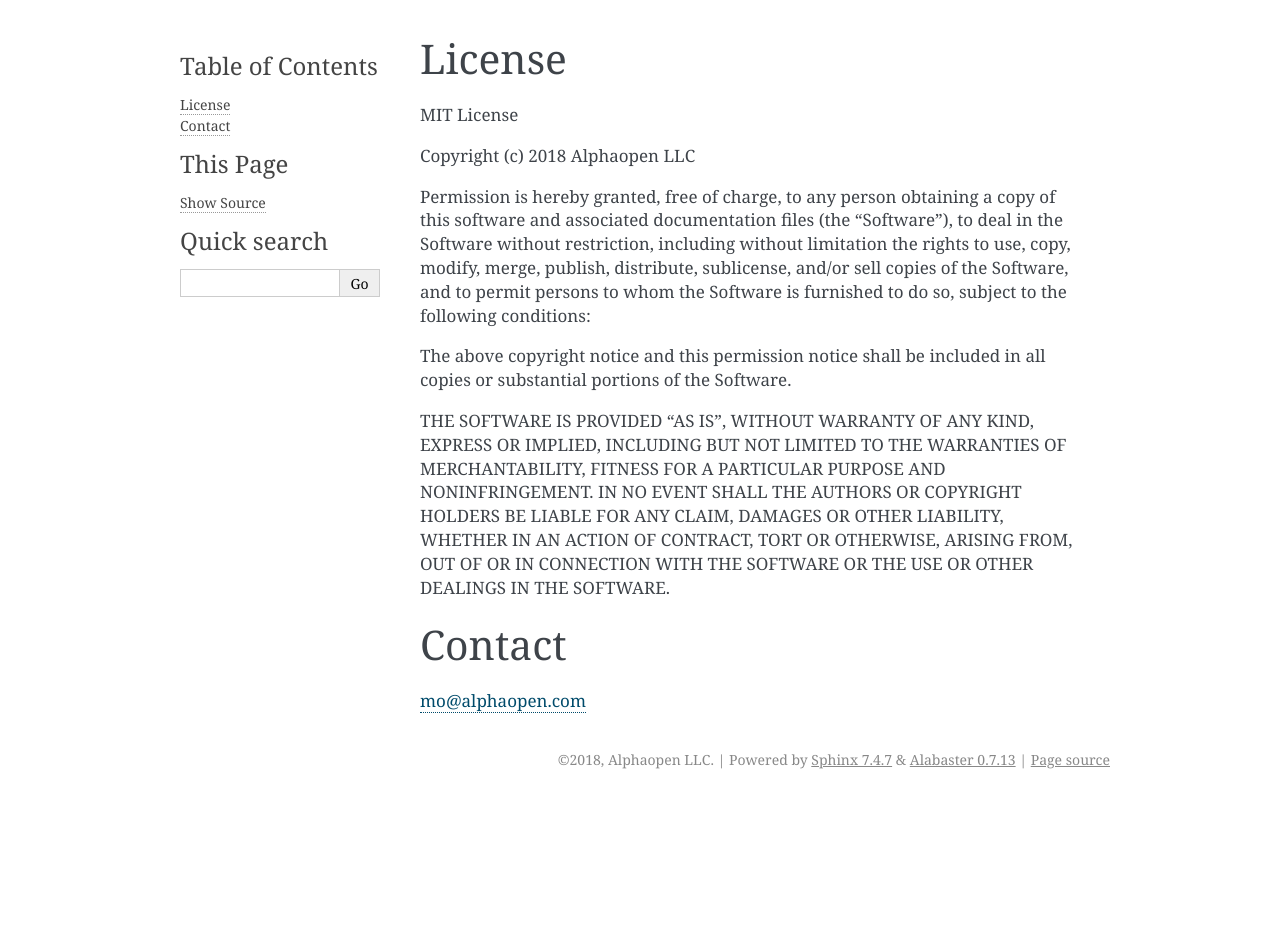
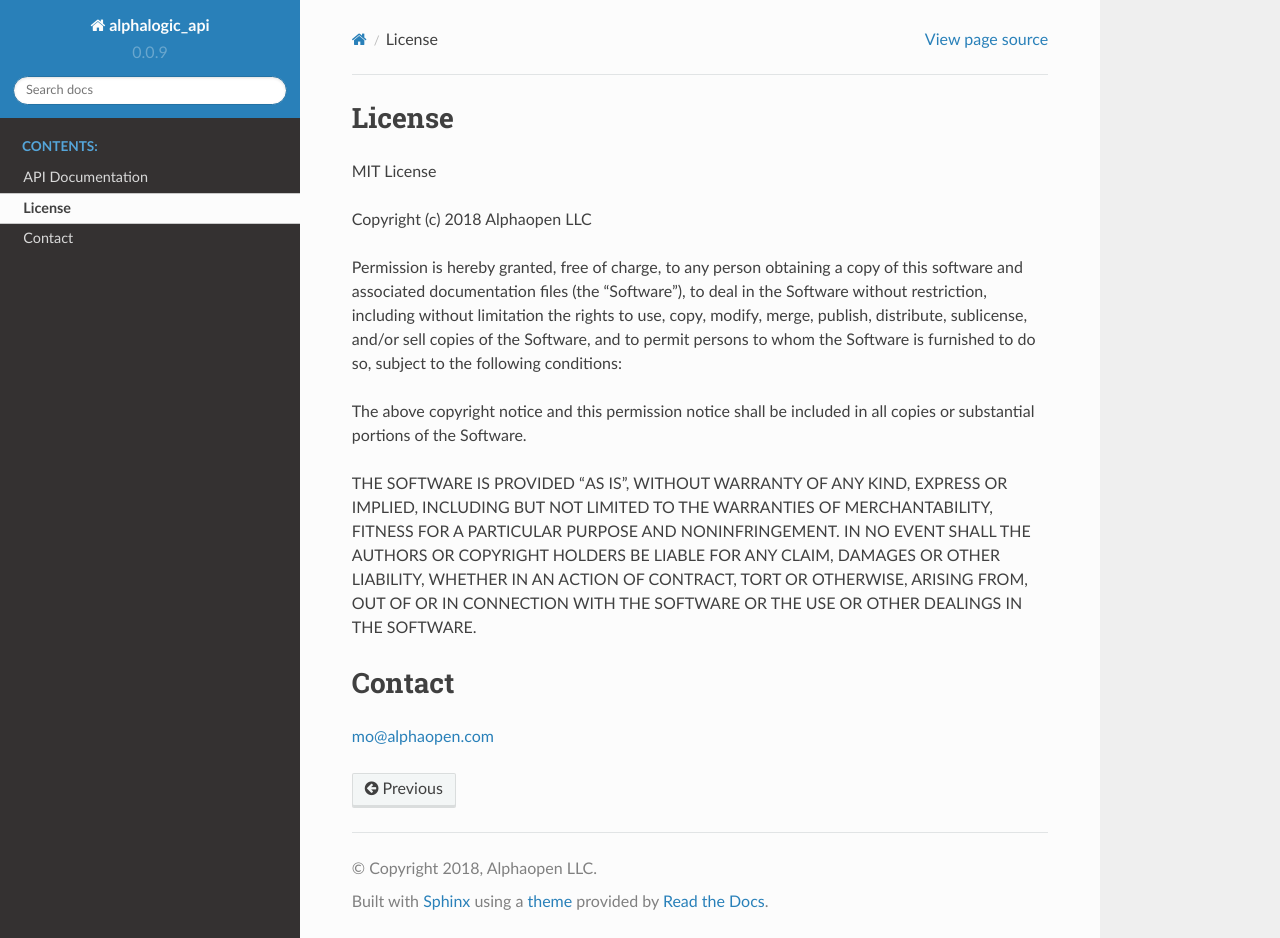
Before and after one commit to Alphaopen/alphalogic_api, a Sphinx documentation site: the page built from docs/license.rst, in a window 1280 px wide and 938 px high. Built offline with Sphinx 7.4.7 and the Read the Docs theme 2.0.0, drawn with Linux system fonts in a browser that asks for light colours.

Commit message:
sphinx_rtd_theme documentation

```diff
--- a/docs/alphalogic_api.rst
+++ b/docs/alphalogic_api.rst
@@ -14,11 +14,12 @@ Root
 .. autoclass:: Root
    :members:
 
-Device
+Object
 ~~~~~~
 
-.. autoclass:: Device
+.. autoclass:: Object
    :members:
+
 
 .. py:module:: alphalogic_api.objects.parameter
 
--- a/docs/conf.py
+++ b/docs/conf.py
@@ -12,9 +12,9 @@
 # add these directories to sys.path here. If the directory is relative to the
 # documentation root, use os.path.abspath to make it absolute, like shown here.
 #
-# import os
-# import sys
-# sys.path.insert(0, os.path.abspath('.'))
+import os
+import sys
+sys.path.insert(0, os.path.abspath(os.path.join(os.pardir)))
 
 
 # -- Project information -----------------------------------------------------
@@ -23,10 +23,12 @@ project = u'alphalogic_api'
 copyright = u'2018, Alphaopen LLC'
 author = u'Alphaopen LLC'
 
+
+import alphalogic_api
 # The short X.Y version
-version = u''
+version = alphalogic_api.__version__
 # The full version, including alpha/beta/rc tags
-release = u'0.0.9'
+release = alphalogic_api.__version__
 
 
 # -- General configuration ---------------------------------------------------
@@ -43,7 +45,7 @@ extensions = [
 ]
 
 # Add any paths that contain templates here, relative to this directory.
-templates_path = ['ntemplates']
+# templates_path = ['ntemplates']
 
 # The suffix(es) of source filenames.
 # You can specify multiple suffix as a list of string:
@@ -75,7 +77,13 @@ pygments_style = 'sphinx'
 # The theme to use for HTML and HTML Help pages.  See the documentation for
 # a list of builtin themes.
 #
-html_theme = 'alabaster'
+on_rtd = os.environ.get('READTHEDOCS', None) == 'True'
+
+if not on_rtd:  # only import and set the theme if we're building docs locally
+    import sphinx_rtd_theme
+    html_theme = 'sphinx_rtd_theme'
+    html_theme_path = [sphinx_rtd_theme.get_html_theme_path()]
+
 
 # Theme options are theme-specific and customize the look and feel of a theme
 # further.  For a list of options available for each theme, see the
@@ -86,7 +94,7 @@ html_theme = 'alabaster'
 # Add any paths that contain custom static files (such as style sheets) here,
 # relative to this directory. They are copied after the builtin static files,
 # so a file named "default.css" will overwrite the builtin "default.css".
-html_static_path = ['nstatic']
+# html_static_path = ['nstatic']
 
 # Custom sidebar templates, must be a dictionary that maps document names
 # to template names.
--- a/requirements.txt
+++ b/requirements.txt
@@ -1,3 +1,7 @@
 protobuf==3.6.0
 grpcio==1.12.1
 grpcio-tools==1.12.1
+
+# for docs:
+# pip install sphinx sphinx-autobuild
+# pip install sphinx_rtd_theme
```
Also changed, not shown: alphalogic_api/__init__.py (+11 -0 lines), setup.py (+3 -8 lines), 2 other files.
